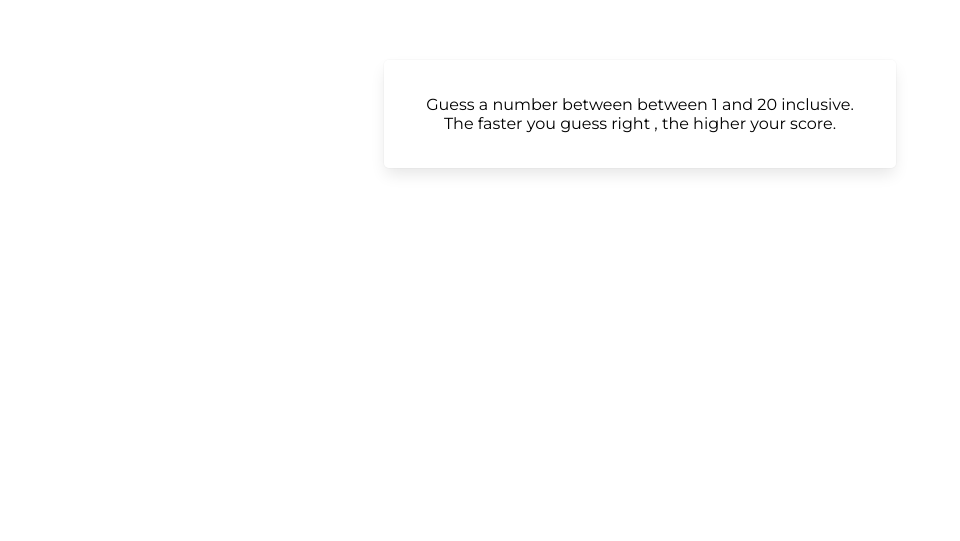
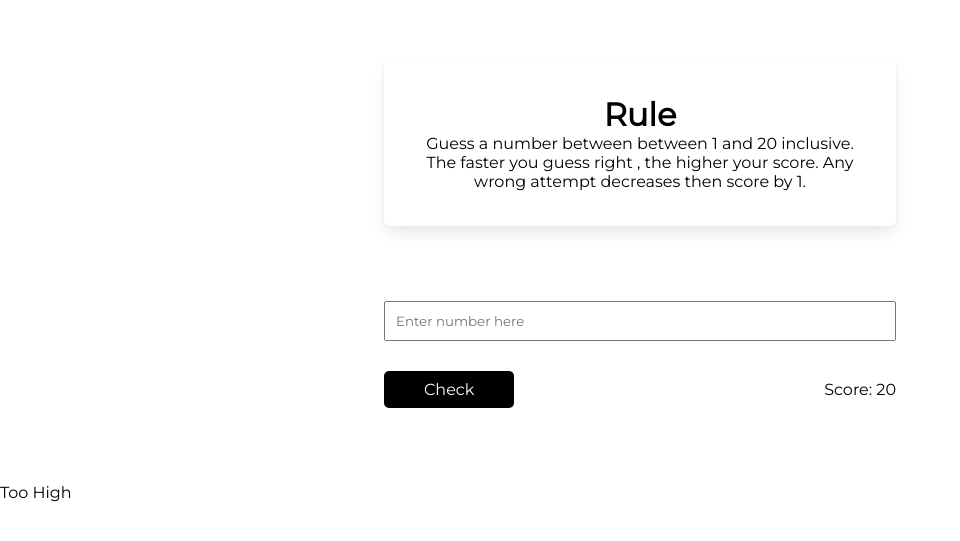
Before and after one commit to abrusu-collins/Game-Island, a PHP site: the page made by number guess/numberguess.html in a window 1280 px wide. Shown: the part 85-626 px from the top of the page, without its empty margins (0-960 px from the left). Run offline with PHP 8.4, Linux system fonts and the light colour scheme.

Commit message:
done with input

```diff
--- a/number guess/numberguess.html
+++ b/number guess/numberguess.html
@@ -17,8 +17,25 @@
 
     <h1 id="header">Number Guess</h1>
     <div class="rules">
-        Guess a number between between 1 and 20 inclusive.
+        <h1>Rule</h1>
+       <p> Guess a number between between 1 and 20 inclusive.
         The faster you guess right , the higher your score.
+        Any wrong attempt decreases then score by 1.</p>
     </div>
+
+
+<div class="input">
+    <input type="number" name="number" id="numberinput" placeholder="Enter number here">
+
+    <div class="checkandscore">
+        <a href="">Check</a>
+        <div class="score">
+            <p>Score: 20</p>
+        </div>
+    </div>
+</div>
+<div class="guide">
+    <p>Too High</p>
+</div>
 </body>
 </html>
--- /dev/null
+++ b/number guess/sass/_input.scss
@@ -0,0 +1,28 @@
+.input{
+    width: 40%;
+    margin: 75px auto;
+    display: flex;
+    flex-direction: column;
+    align-items: center;
+    justify-content: center;
+    & input{
+        padding:10px;
+        width:100%;
+
+    }
+    & a{
+        text-decoration: none;
+        color:$white;
+        background-color: $black;
+        padding: 9px 40px;
+        border-radius: 5px;
+    }
+    & .checkandscore{
+        width:100%;
+        margin-top:30px;
+        display: flex;
+        flex-direction: row;
+        align-items: center;
+        justify-content: space-between;
+    }
+}
--- a/number guess/sass/numberguess.scss
+++ b/number guess/sass/numberguess.scss
@@ -1,3 +1,4 @@
 @import "config";
 @import "header";
 @import "rules";
+@import "input";
--- a/styles/numberguess.css
+++ b/styles/numberguess.css
@@ -21,3 +21,31 @@
   border-radius: 5px;
   padding: 35px;
 }
+
+.input {
+  width: 40%;
+  margin: 75px auto;
+  display: flex;
+  flex-direction: column;
+  align-items: center;
+  justify-content: center;
+}
+.input input {
+  padding: 10px;
+  width: 100%;
+}
+.input a {
+  text-decoration: none;
+  color: #fcfeff;
+  background-color: #000000;
+  padding: 9px 40px;
+  border-radius: 5px;
+}
+.input .checkandscore {
+  width: 100%;
+  margin-top: 30px;
+  display: flex;
+  flex-direction: row;
+  align-items: center;
+  justify-content: space-between;
+}
```
